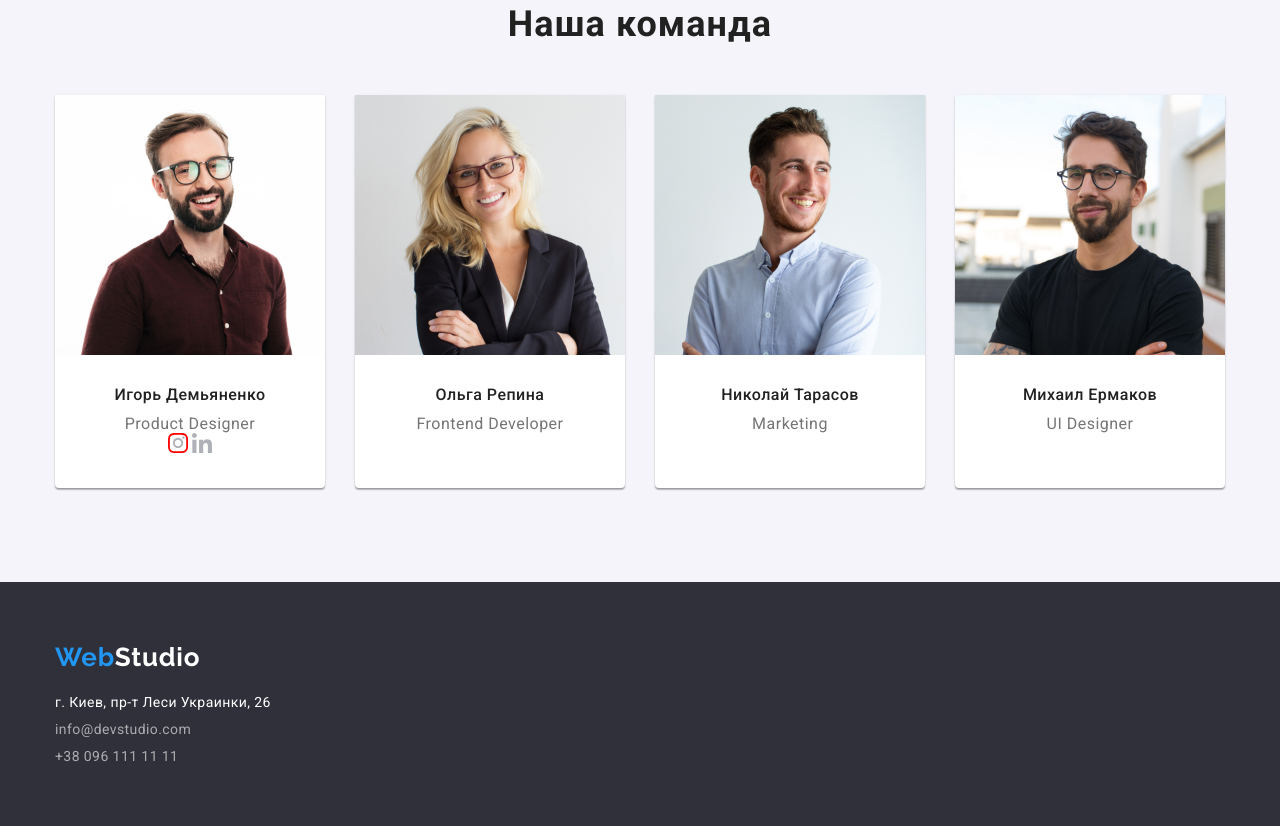
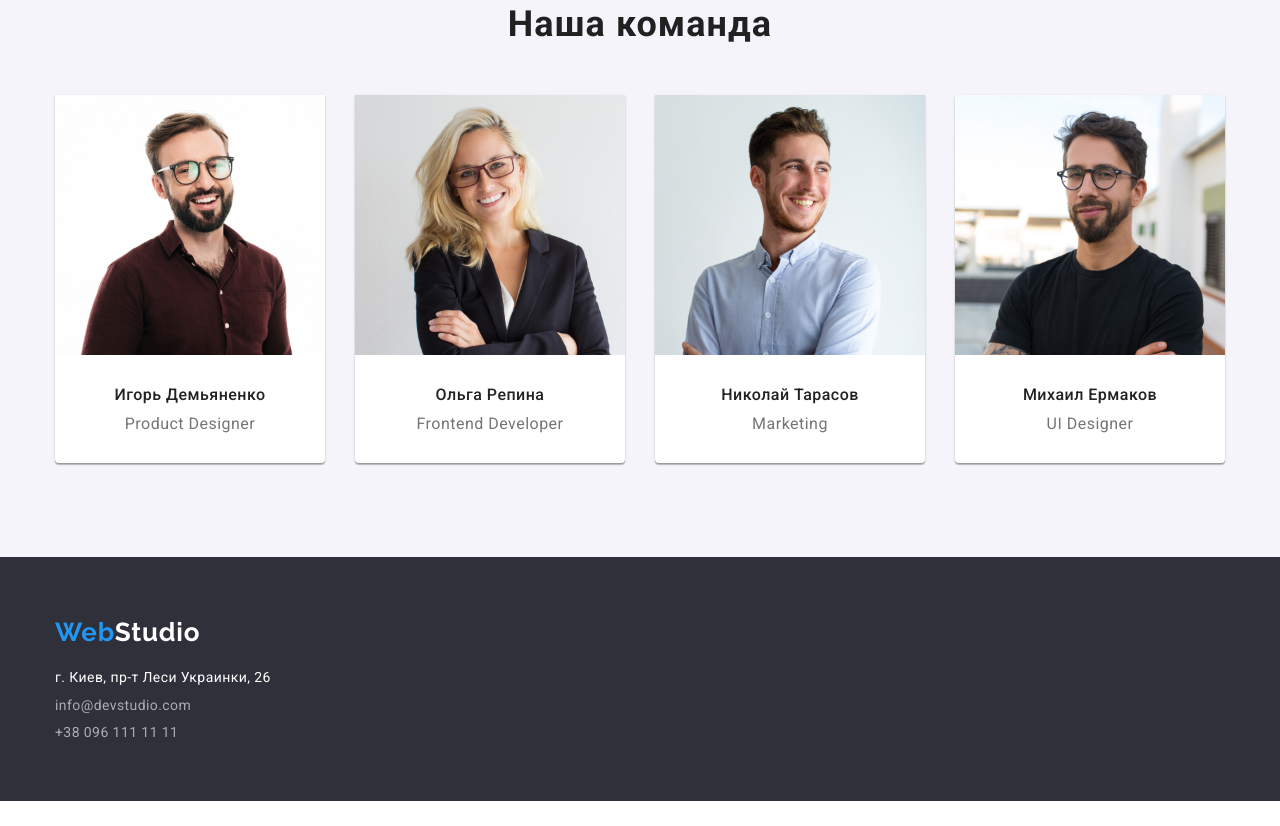
Before and after one commit to NataRV/goit-markup-hw-04., a plain HTML site: page index.html in a window 1280 px wide. Shown: the part 1659-2485 px from the top of the page. After the commit the page ends 2460 px from the top, so only its background shows below. Drawn offline with nearby package versions, Linux system fonts and the light colour scheme.

Commit message:
sprite added

```diff
--- a/css/styles.css
+++ b/css/styles.css
@@ -357,11 +357,6 @@ ul {
     0px 2px 1px rgba(0, 0, 0, 0.2);
   border-radius: 0px 0px 4px 4px;
 }
-.button-icon{
-  width: 20px;
-  height: 20px;
-  fill: red;
-}
 /* ========== End Our team========== */
 
 /* ========== Footer========== */
--- a/index.html
+++ b/index.html
@@ -120,18 +120,8 @@
           <div class="text-our-team">
             <h3 class="team-member">Игорь Демьяненко</h3>
             <p class="job-title" lang="en">Product Designer</p>
-            <div>
-              <a>
-                <svg class="button-icon">
-                  <use href="./images/symbol-defs.svg#instagram"></use>
-                </svg>
-              </a>
+          </div>
 
-              <a><svg class="button-icon">
-                  <use href="./images/symbol-defs.svg#linkedin"></use>
-                </svg></a>
-            </div>
-          </div>
         </li>
         <li class="team-list-item">
           <img src="./images/main/team2.jpg" alt="Разработчик" width="270" height="260" />
```
Also changed, not shown: images/main/antenna 1.svg (deleted), images/sprite.svg (added), images/symbol-defs.svg (deleted), 1 other file.
